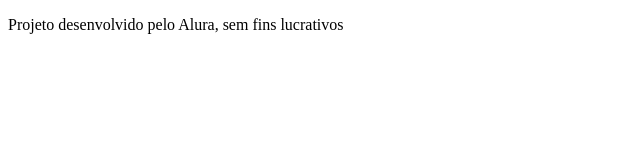
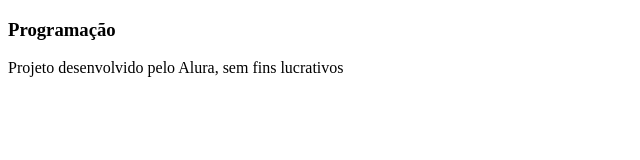
Before and after one commit to beatriz306/PaginaWeb, a plain HTML site: page index.html in a window 1280 px wide. Shown: the whole page, without its empty margins (0-640 px from the left). Drawn offline with Linux system fonts and the light colour scheme.

Commit message:
criando categorias

```diff
--- a/index.html
+++ b/index.html
@@ -9,7 +9,12 @@
     <main>
 <section id="container">
     <article class="cartão">
-        <div class="cartão__conteúdo"></div>
+        <div class="cartão__conteúdo">
+            <h3>Programação</h3>
+            <div class="cartão__conteúdo__pergunta">
+
+            </div>
+        </div>
     </article>
 </section>
     </main>
```
